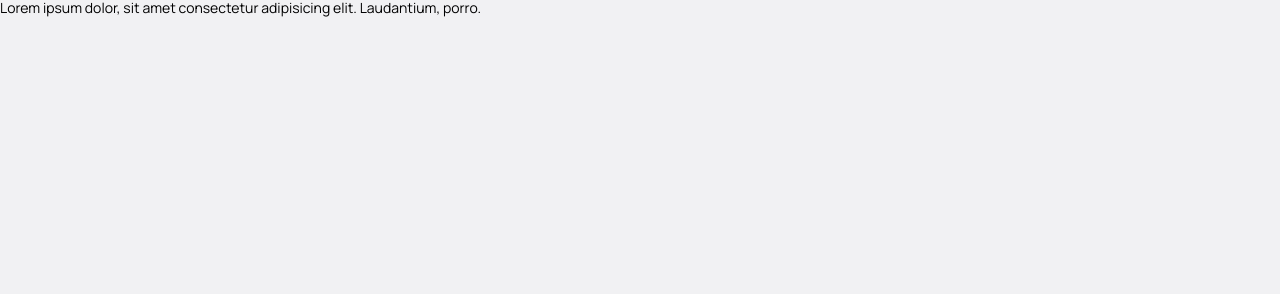
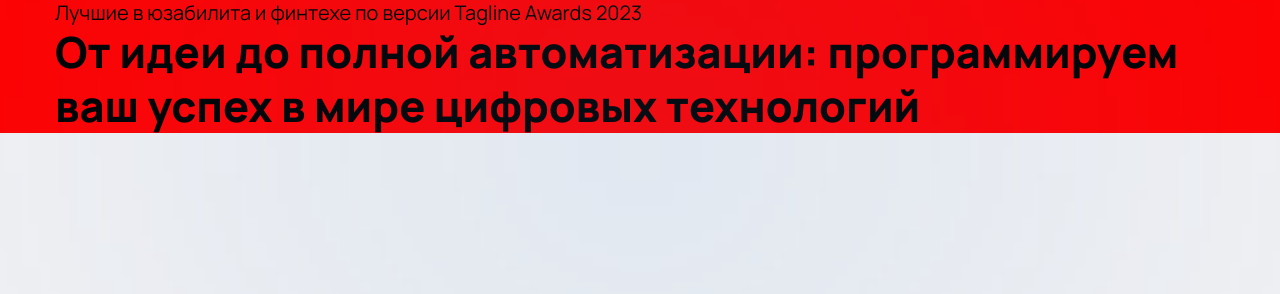
Before and after one commit to jaxa577/gomax, a plain HTML site: page index.html in a window 1280 px wide. Drawn offline with Linux system fonts and the light colour scheme.

Commit message:
normalize

```diff
--- a/assets/css/_index.scss
+++ b/assets/css/_index.scss
@@ -0,0 +1,30 @@
+.hero {
+  overflow: hidden;
+  background: red;
+}
+.hero__container {
+}
+.container {
+  max-width: 1200px;
+  margin: 0 auto;
+  padding: 0 15px;
+}
+.hero__layer {
+  position: absolute;
+  top: 0;
+  left: 50%;
+  transform: translateX(-50%);
+  width: 270px;
+  height: 270px;
+  background: #4a91de;
+  filter: blur(300px);
+}
+.hero__text {
+  font-size: 20px;
+  line-height: 125%;
+}
+.hero__title {
+  font-weight: 700;
+  font-size: 43px;
+  line-height: 125%;
+}
--- a/index.html
+++ b/index.html
@@ -11,8 +11,15 @@
     <title>Gomax</title>
   </head>
   <body>
-    <section>
-      <p>Lorem ipsum dolor, sit amet consectetur adipisicing elit. Laudantium, porro.</p>
-    </section>
+    <header class="header"></header>
+    <main class="main">
+      <section class="hero">
+        <div class="hero__container container">
+          <div class="hero__layer"></div>
+          <p class="hero__text">Лучшие в юзабилита и финтехе по версии Tagline Awards 2023</p>
+          <h1 class="hero__title">От идеи до полной автоматизации: программируем ваш успех в мире цифровых технологий</h1>
+        </div>
+      </section>
+    </main>
   </body>
 </html>
```
Also changed, not shown: assets/css/common.css, 1 other file.
